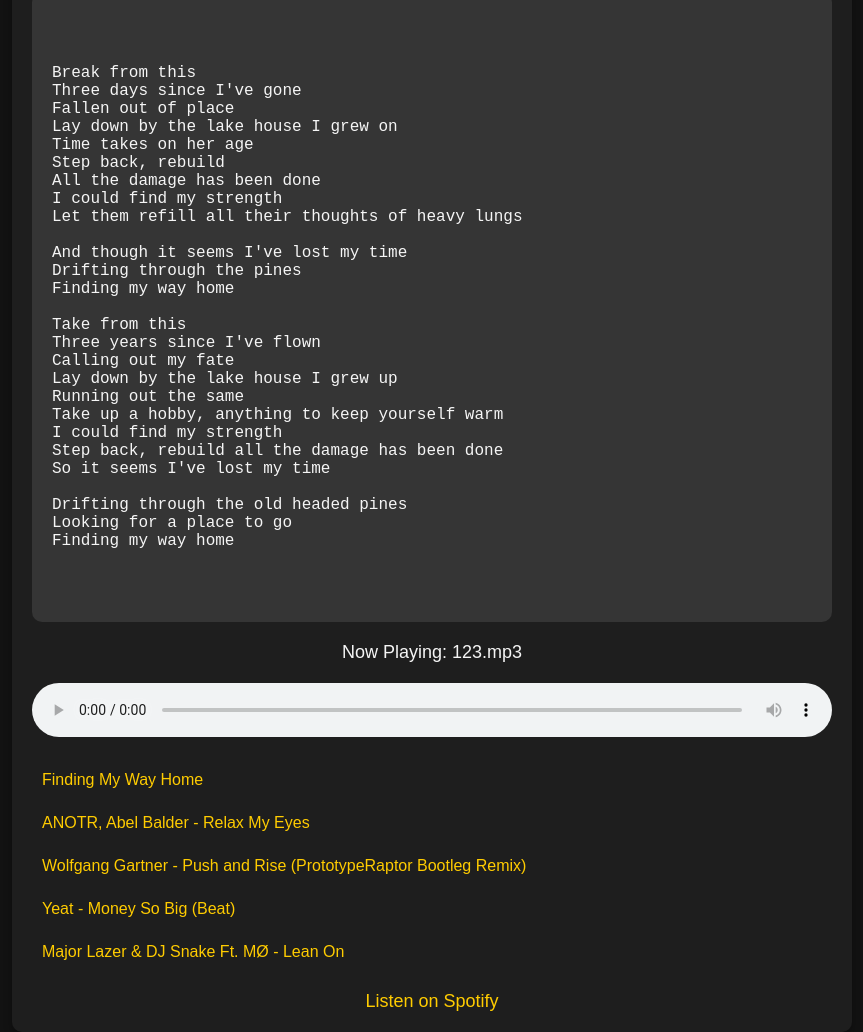
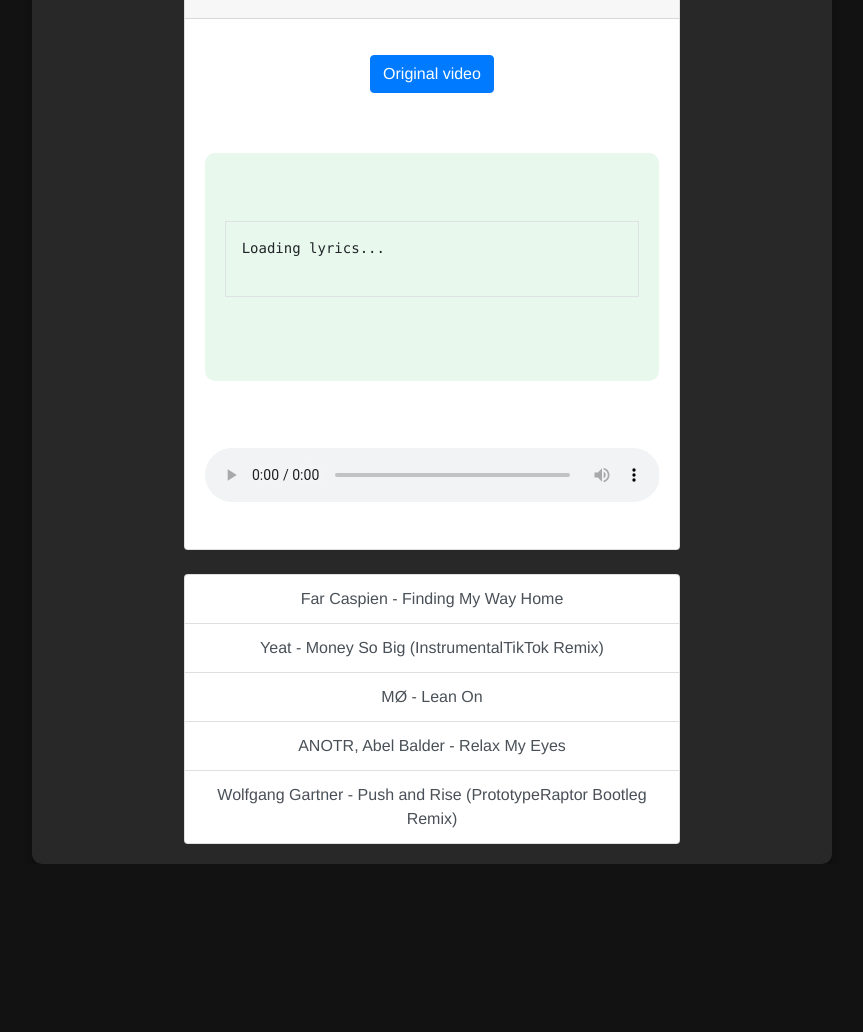
Before and after one commit to ievel1/Html-Css, a plain HTML site: page lyrics.html in a window 1280 px wide. Shown: the part 222-1254 px from the top of the page, without its empty margins (208-1071 px from the left). After the commit the page ends 1086 px from the top, so only its background shows below. Drawn offline with nearby package versions, Linux system fonts and the light colour scheme; some packages are replaced by stand-ins of ours; files that its build step writes are made by us from their sources.

Commit message:
made alot of changes to the ui and some basic functions for play song and image loading

```diff
--- a/lyrics.html
+++ b/lyrics.html
@@ -4,52 +4,141 @@
     <meta charset="UTF-8">
     <meta name="viewport" content="width=device-width, initial-scale=1.0">
     <title>Music Player</title>
-    <link rel="stylesheet" type="text/css" href="style.css">
+    <link rel="stylesheet" href="https://maxcdn.bootstrapcdn.com/bootstrap/4.5.2/css/bootstrap.min.css">
+    <link rel="stylesheet" type="text/css" href="style.min.css">
 </head>
 <body>
-    <div class="container">
-        <h1>Finding My Way Home</h1>
-        <h4>Far Caspian</h4>
-        <a href="https://www.youtube.com/watch?v=TxNjyTtCKAo" target="_blank" title="Original music video">Original video</a>
-        <div class="album-cover">
-            <img class="img-center" id="album-cover" src="/Images/Home.jpg" alt="Album cover for Finding My Way Home">
+    <nav class="navbar navbar-expand-lg navbar-light bg-light">
+        <a class="navbar-brand" href="#">Music Player</a>
+        <button class="navbar-toggler" type="button" data-toggle="collapse" data-target="#navbarNav" aria-controls="navbarNav" aria-expanded="false" aria-label="Toggle navigation">
+            <span class="navbar-toggler-icon"></span>
+        </button>
+        <div class="collapse navbar-collapse" id="navbarNav">
+            <ul class="navbar-nav ml-auto">
+                <li class="nav-item">
+                    <a class="nav-link" id="spotify-link" href="#" target="_blank" title="Spotify link">Listen on Spotify</a>
+                </li>
+            </ul>
         </div>
-        <div class="lyrics">
-            <pre id="lyrics">
+    </nav>
+
+    <div class="container mt-5">
+        <div class="row">
+            <div class="col-md-8 offset-md-2">
+                <div class="card text-center">
+                    <div class="card-header">
+                        <h1 id="song-title-header">No song is playing</h1>
+                    </div>
+                    <div class="card-body">
+                        <a href="#" target="_blank" class="btn btn-primary my-3" id="youtube-link" title="Original music video">Original video</a>
+                        <div class="album-cover mb-3">
+                            <img class="""img-fluid lazy" id="""album-cover" src="""" data-src="""" alt="""Album cover">
+                        </div>
+                        <div class="lyrics">
+                            <pre id="lyrics" class="border p-3">
 Loading lyrics...
-            </pre>
+                            </pre>
+                        </div>
+                        <div class="current-song">Now Playing: <span id="song-title">No song is playing</span></div>
+                        <div class="audio-player mt-3">
+                            <audio id="audio-player" controls>
+                                <source id="""audio-source" src="""" type="""audio/mpeg">
+                            </audio>
+                        </div>
+                    </div>
+                </div>
+                <ul class="list-group mt-4" id="song-list"></ul>
+            </div>
         </div>
-        <div class="current-song">Now Playing: <span id="song-title">123.mp3</span></div>
-        <div class="audio-player">
-            <audio id="audio-player" controls>
-                <source id="audio-source" src="/Music/123.mp3" type="audio/mpeg">
-            </audio>
-        </div>
-        <ul class="song-list">
-            <li onclick="playSong('Finding My Way Home.mp3', 'finding_my_way_home.txt', 'Finding My Way Home.jpg')">Finding My Way Home</li>
-            <li onclick="playSong('ANOTR, Abel Balder - Relax My Eyes.mp3', 'relax_my_eyes.txt', 'relax my eyes.jpg')">ANOTR, Abel Balder - Relax My Eyes</li>
-            <li onclick="playSong('Wolfgang Gartner - Push and Rise (PrototypeRaptor Bootleg Remix).mp3', 'wolfgang_push_and_rise.txt', 'wolfgang_cover.jpg')">Wolfgang Gartner - Push and Rise (PrototypeRaptor Bootleg Remix)</li>
-            <li onclick="playSong('Yeat - Money So Big (InstrumentalTikTok Remix).mp3', 'yeat_money_so_big.txt', 'yeat_cover.jpg')">Yeat - Money So Big (Beat)</li>
-            <li onclick="playSong('Major Lazer & DJ Snake Ft. MØ - Lean On.mp3', '1234.txt', '1234_cover.jpg')">Major Lazer & DJ Snake Ft. MØ - Lean On</li>
-        </ul>
-        <a href="https://open.spotify.com/track/5Rdh332wRhjgmrqhwFJXAQ?si=f43b6afe65fa4254" target="_blank" title="Spotify link">Listen on Spotify</a>
     </div>
+
+    <script src="https://ajax.googleapis.com/ajax/libs/jquery/3.5.1/jquery.min.js"></script>
+    <script src="https://maxcdn.bootstrapcdn.com/bootstrap/4.5.2/js/bootstrap.min.js"></script>
+    <script src="https://cdnjs.cloudflare.com/ajax/libs/vanilla-lazyload/17.3.1/lazyload.min.js"></script>
     <script>
-        async function playSong(audioFile, lyricsFile, imageFile) {
+        var lazyLoadInstance;
+
+        const songs = [
+            {
+                title: 'Far Caspien - Finding My Way Home',
+                audioFile: 'Finding My Way Home.mp3',
+                lyricsFile: 'finding_my_way_home.txt',
+                imageFile: 'Finding.jpg',
+                youtubeLink: 'https://www.youtube.com/watch?v=TxNjyTtCKAo',
+                spotifyLink: 'https://open.spotify.com/track/5Rdh332wRhjgmrqhwFJXAQ?si=f43b6afe65fa4254'
+            },
+            {
+                title: 'Yeat - Money So Big (InstrumentalTikTok Remix)',
+                audioFile: 'Yeat - Money So Big (InstrumentalTikTok Remix).mp3',
+                lyricsFile: 'money_so_big.txt',
+                imageFile: 'money.jpg',
+                youtubeLink: 'https://www.youtube.com/watch?v=TxNjyTtCKAo',
+                spotifyLink: 'https://open.spotify.com/track/5Rdh332wRhjgmrqhwFJXAQ?si=f43b6afe65fa4254'
+            },
+            {
+                title: 'MØ - Lean On',
+                audioFile: 'Major Lazer & DJ Snake Ft. MØ - Lean On.mp3',
+                lyricsFile: 'lean_on.txt',
+                imageFile: 'KO.jpg',
+                youtubeLink: 'https://www.youtube.com/watch?v=YqeW9_5kURI',
+                spotifyLink: 'https://open.spotify.com/track/4WjH9Bzt3kx7z8kl0awxh4?si=1234567890abcdef'
+            },
+            {
+                title: 'ANOTR, Abel Balder - Relax My Eyes',
+                audioFile: 'ANOTR, Abel Balder - Relax My Eyes.mp3',
+                lyricsFile: 'relax_my_eyes.txt',
+                imageFile: 'relax.jpg',
+                youtubeLink: 'https://www.youtube.com/watch?v=3JZ4pnNtyxQ',
+                spotifyLink: 'https://open.spotify.com/track/6rqhFgbbKwnb9MLmUQDhG6?si=1234567890abcdef'
+            },
+            {
+                title: 'Wolfgang Gartner - Push and Rise (PrototypeRaptor Bootleg Remix)',
+                audioFile: 'Wolfgang Gartner - Push and Rise (PrototypeRaptor Bootleg Remix).mp3',
+                lyricsFile: 'push_and_rise.txt',
+                imageFile: 'push.jpg',
+                youtubeLink: 'https://www.youtube.com/watch?v=2vjPBrBU-TM',
+                spotifyLink: 'https://open.spotify.com/track/7GhIk7Il098yCjg4BQjzvb?si=1234567890abcdef'
+            },
+            // ... add other songs ...
+        ];
+
+        document.addEventListener("DOMContentLoaded", function() {
+            lazyLoadInstance = new LazyLoad({
+                elements_selector: ".lazy"
+            });
+
+            const songList = document.getElementById('song-list');
+
+            songs.forEach((song, index) => {
+                const li = document.createElement('li');
+                li.className = 'list-group-item list-group-item-action';
+                li.textContent = song.title;
+                li.onclick = () => playSong(index);
+                songList.appendChild(li);
+            });
+        });
+
+        async function playSong(index) {
+            const song = songs[index];
+
             var audioPlayer = document.getElementById('audio-player');
             var audioSource = document.getElementById('audio-source');
+            var songTitleHeader = document.getElementById('song-title-header');
             var songTitle = document.getElementById('song-title');
             var lyrics = document.getElementById('lyrics');
             var albumCover = document.getElementById('album-cover');
+            var youtubeLink = document.getElementById('youtube-link');
+            var spotifyLink = document.getElementById('spotify-link');
 
-            audioSource.src = `/Music/${audioFile}`;
-            songTitle.textContent = audioFile;
+            audioSource.src = `/Music/${song.audioFile}`;
+            songTitleHeader.textContent = song.title;
+            songTitle.textContent = song.title;
             audioPlayer.load();
             audioPlayer.play();
 
             // Fetch lyrics
             try {
-                let response = await fetch(`/Lyrics/${lyricsFile}`);
+                let response = await fetch(`/Lyrics/${song.lyricsFile}`);
                 if (response.ok) {
                     let text = await response.text();
                     lyrics.textContent = text;
@@ -61,11 +150,13 @@ Loading lyrics...
             }
 
             // Update album cover
-            albumCover.src = `/Images/${imageFile}`;
+            albumCover.src = `/Images/${song.imageFile}`;
+            albumCover.src = `/Images/${song.imageFile}`;
+
+            // Update YouTube and Spotify links
+            youtubeLink.href = song.youtubeLink;
+            spotifyLink.href = song.spotifyLink;
         }
-
-        // Initial load
-        playSong('123.mp3', 'finding_my_way_home.txt', 'Home.jpg');
     </script>
 </body>
 </html>
--- a/style.css
+++ b/style.css
@@ -1,13 +1,13 @@
 body {
     background-color: #121212;
-    color: #f5f5f5;
-    font-family: Arial, sans-serif;
+    color: #ffffff;
+    font-family: 'Helvetica Neue', Arial, sans-serif;
     margin: 0;
     padding: 0;
 }
 
 h1, h4 {
-    color: #ffcc00;
+    color: #1DB954;
     text-align: center;
     margin: 20px 0;
 }
@@ -18,7 +18,7 @@ h1, h4 {
     margin: auto;
     padding: 20px;
     box-shadow: 0 4px 8px rgba(0, 0, 0, 0.3);
-    background-color: #1e1e1e;
+    background-color: #282828;
     border-radius: 10px;
     text-align: center;
 }
@@ -33,7 +33,7 @@ h1, h4 {
 }
 
 a {
-    color: #ffcc00;
+    color: #1DB954;
     text-decoration: none;
     font-size: 18px;
 }
@@ -43,14 +43,14 @@ a:hover {
 }
 
 p {
-    color: #d3d3d3;
+    color: #b3b3b3;
     font-size: 16px;
     padding: 10px;
     text-align: center;
 }
 
 .lyrics {
-    background-color: rgba(255, 255, 255, 0.1);
+    background-color: rgba(29, 185, 84, 0.1);
     padding: 20px;
     border-radius: 10px;
     margin: 20px 0;
@@ -69,14 +69,14 @@ p {
     padding: 10px;
     cursor: pointer;
     transition: background 0.3s;
-    color: #ffcc00;
+    color: #1DB954;
     margin-bottom: 5px;
     border-radius: 5px;
     text-align: left;
 }
 
 .song-list li:hover {
-    background-color: #333;
+    background-color: #333333;
 }
 
 .current-song {
```
Also changed, not shown: index.html (+1 -1 lines), Images/Finding.jpg (renamed from Images/Finding My Way Home.jpg), Images/KO.jpg (added), Images/money.jpg (added), Images/push.jpg (added), Images/relax.jpg (renamed from Images/relax my eyes.jpg).
